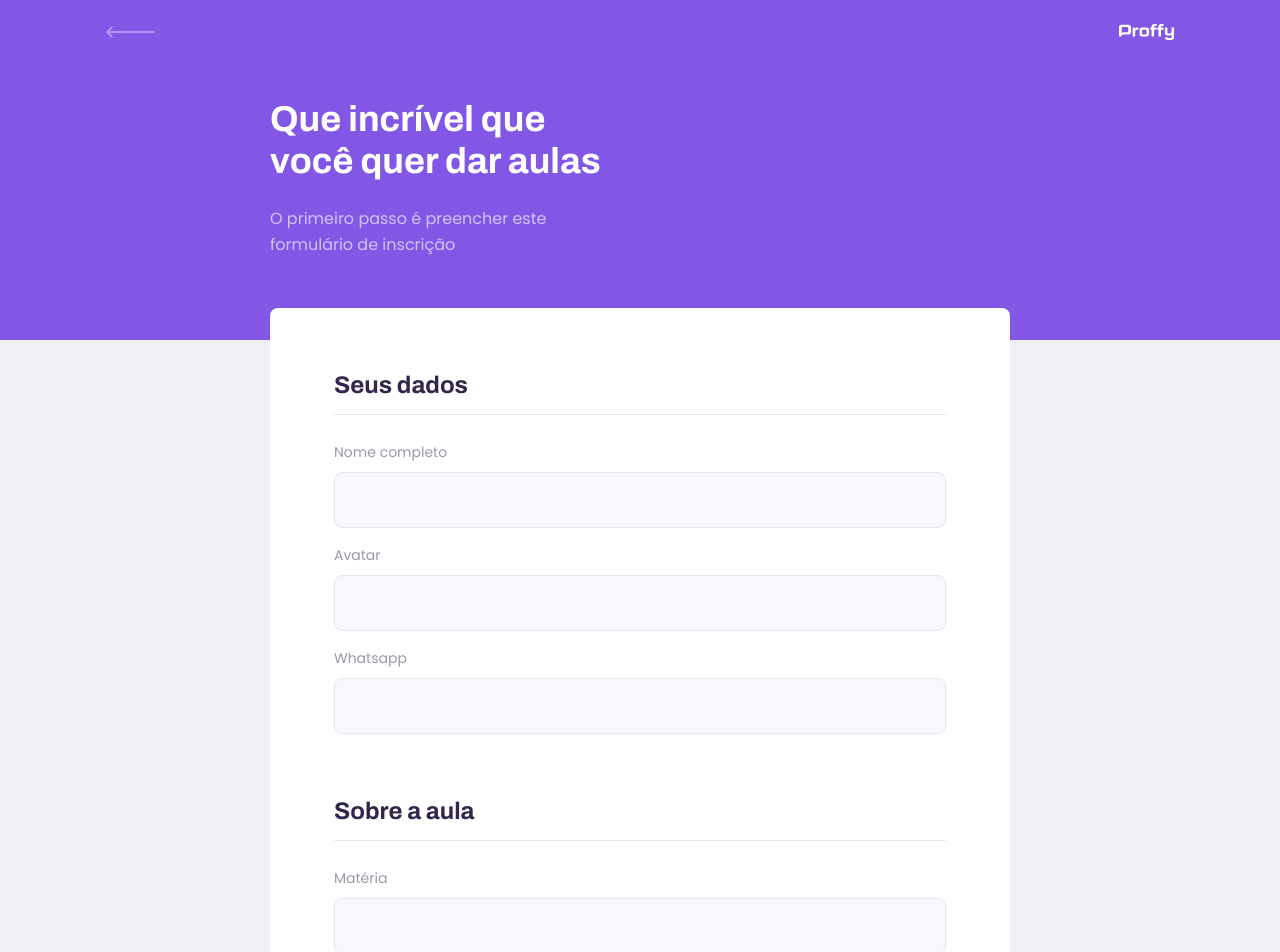
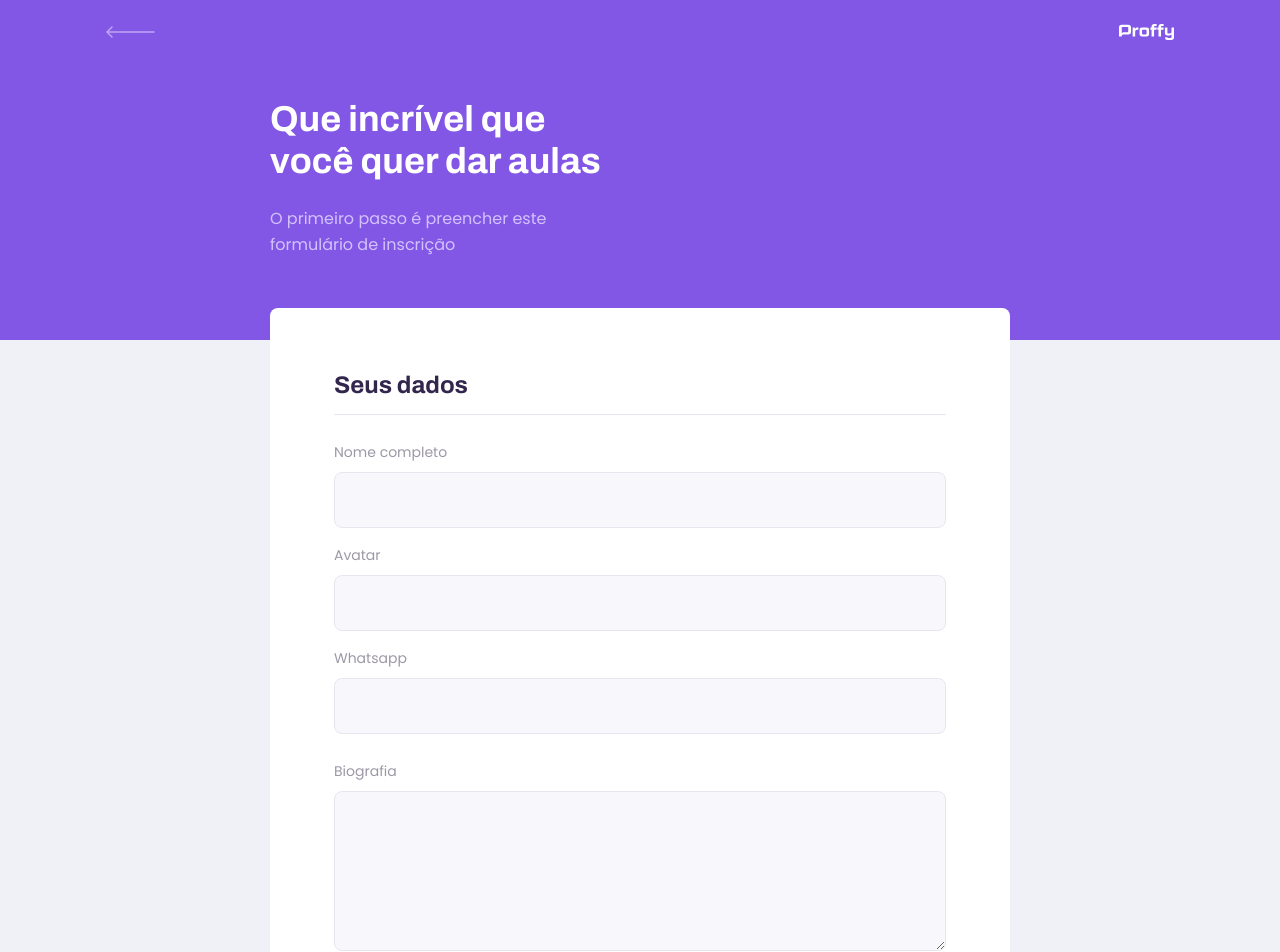
Before and after one commit to TiagoDiass/proffy, a React (Create React App) app in the folder web/: page /give-classes in a window 1280 px wide. Shown: the top 952 px of the page. Built offline with nearby package versions, Linux system fonts and the light colour scheme; the HTML template or start-up script is replaced by a standard one.

Commit message:
feat: created textarea component

```diff
--- /dev/null
+++ b/web/src/components/Textarea/Textarea.styles.scss
@@ -0,0 +1,38 @@
+@import '../../assets/styles/variables.scss';
+
+.textarea-block {
+  position: relative;
+
+  label {
+    font-size: 1.4rem;
+  }
+
+  textarea {
+    width: 100%;
+    height: 16rem;
+    min-height: 8rem;
+    margin-top: 0.8rem;
+    border-radius: 0.8rem;
+    background: $color-input-background;
+    border: 1px solid $color-line-in-white;
+    outline: 0;
+    resize: vertical;
+    padding: 1.2rem 1.6rem;
+    font: 1.6rem Archivo;
+  }
+
+  &:focus-within::after {
+    width: calc(100% - 3.2rem);
+    height: 2px;
+    content: '';
+    background: $color-primary;
+    position: absolute;
+    left: 1.6rem;
+    right: 1.6rem;
+    bottom: 7px;
+  }
+
+  & + .textarea-block {
+    margin-top: 1.4rem;
+  }
+}
--- /dev/null
+++ b/web/src/components/Textarea/Textarea.tsx
@@ -0,0 +1,18 @@
+import React, { InputHTMLAttributes } from 'react';
+import './Textarea.styles.scss';
+
+interface Props extends InputHTMLAttributes<HTMLTextAreaElement> {
+  label: string;
+  name: string;
+}
+
+const Textarea: React.FC<Props> = ({ label, name, ...rest }) => {
+  return (
+    <div className='textarea-block'>
+      <label htmlFor={name}>{label}</label>
+      <textarea type='text' id={name} {...rest} />
+    </div>
+  );
+};
+
+export default Textarea;
--- a/web/src/components/index.ts
+++ b/web/src/components/index.ts
@@ -1,3 +1,4 @@
 export { default as PageHeader } from './PageHeader/PageHeader';
 export { default as TeacherItem } from './TeacherItem/TeacherItem';
 export { default as Input } from './Input/Input';
+export { default as Textarea } from './Textarea/Textarea';
--- a/web/src/pages/TeacherForm/TeacherForm.styles.scss
+++ b/web/src/pages/TeacherForm/TeacherForm.styles.scss
@@ -35,6 +35,10 @@
         width: 100%;
         padding-bottom: 1.6rem;
         border-bottom: 1px solid $color-line-in-white;
+      }
+
+      .input-block + .textarea-block {
+        margin-top: 2.4rem;
       }
     }
 
--- a/web/src/pages/TeacherForm/TeacherForm.tsx
+++ b/web/src/pages/TeacherForm/TeacherForm.tsx
@@ -1,5 +1,5 @@
 import React from 'react';
-import { Input, PageHeader } from '../../components';
+import { Input, PageHeader, Textarea } from '../../components';
 
 // Assets
 import './TeacherForm.styles.scss';
@@ -20,6 +20,7 @@ const TeacherForm: React.FC = () => {
           <Input name='name' label='Nome completo' />
           <Input name='avatar' label='Avatar' />
           <Input name='whatsapp' label='Whatsapp' />
+          <Textarea name='bio' label='Biografia' />
         </fieldset>
 
         <fieldset>
```
